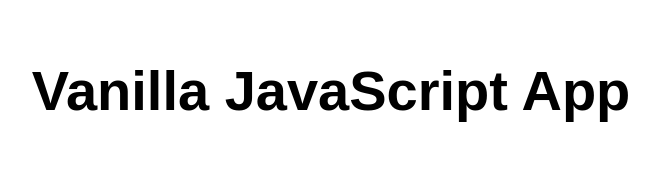
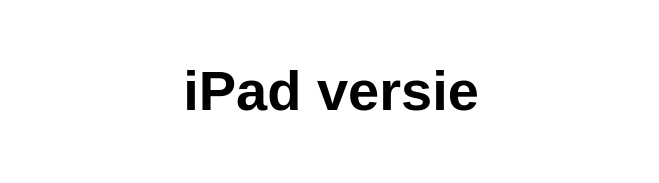
Before and after one commit to TomVanHauwaert/my-first-static-web-app, a plain HTML site: page index.html in a window 1280 px wide. Shown: the whole page, without its empty margins (309-968 px from the left). Drawn offline with Linux system fonts and the light colour scheme.

Commit message:
.gitignore

```diff
--- a/index.html
+++ b/index.html
@@ -5,12 +5,12 @@
   <meta charset="UTF-8">
   <meta name="viewport" content="width=device-width, initial-scale=1.0">
   <link rel="stylesheet" href="styles.css">
-  <title>Vanilla JavaScript App</title>
+  <title>iPad Versie</title>
 </head>
 
 <body>
   <main>
-    <h1>Vanilla JavaScript App</h1>
+    <h1>iPad versie</h1>
   </main>
 </body>
 
```
Also changed, not shown: 1 other file.
